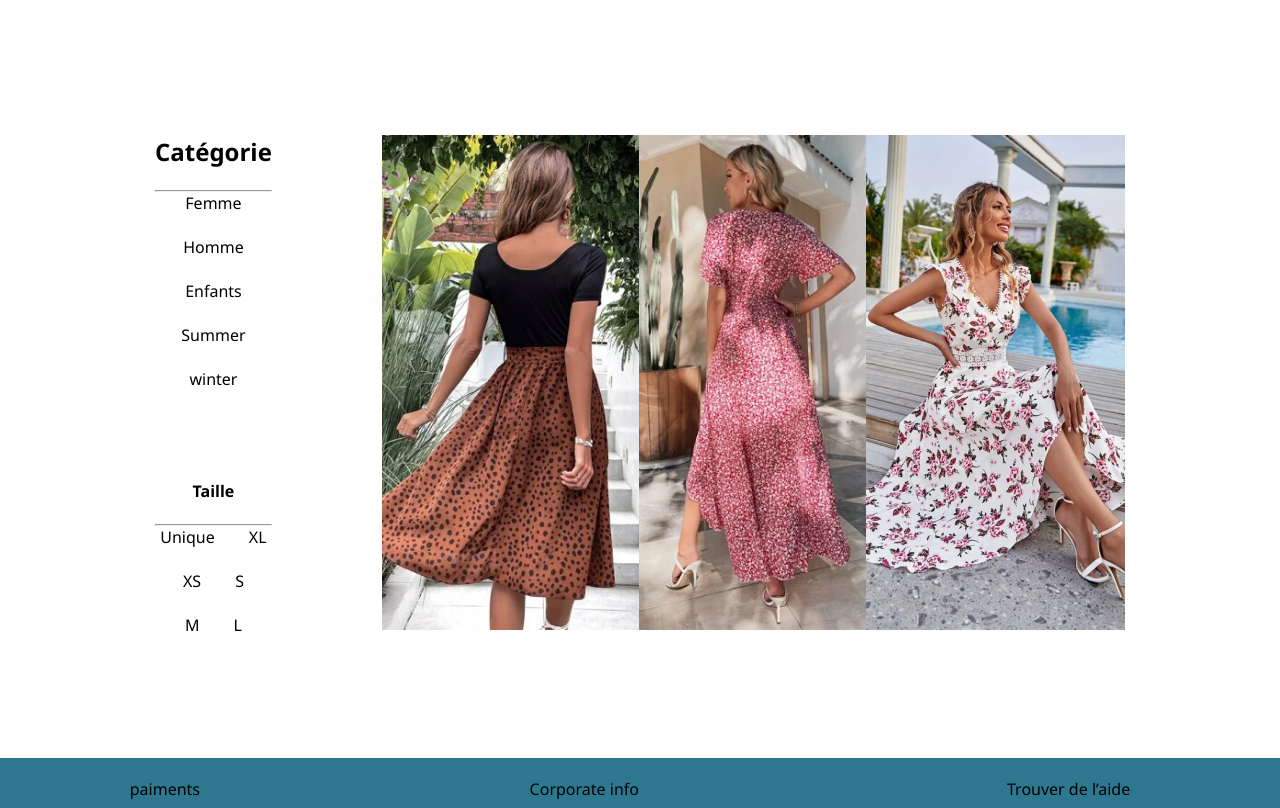
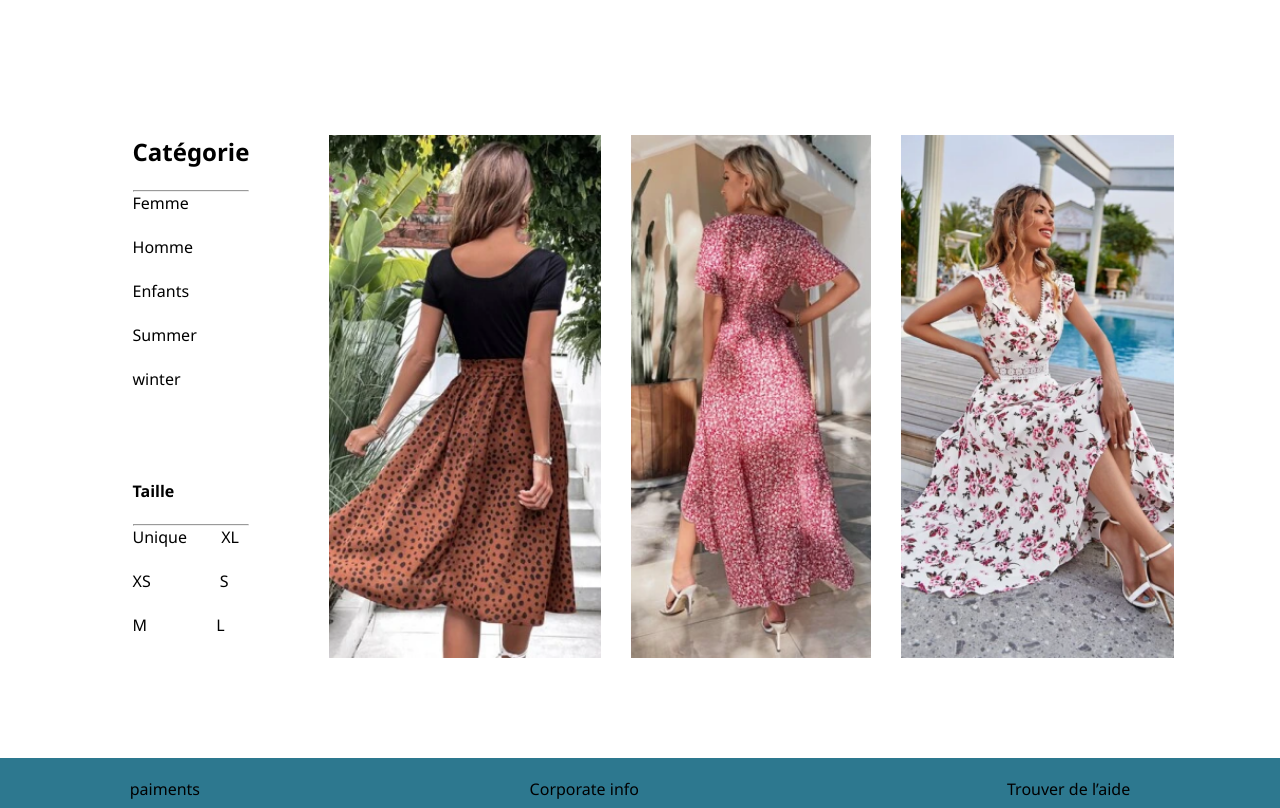
Before and after one commit to lina-22/ReactJs_C-C, a React (Create React App) app: page /boutiqueLandingImgaes in a window 1280 px wide. Shown: the part 380-1188 px from the top of the page. Built offline with nearby package versions, Linux system fonts and the light colour scheme.

Commit message:
Boutique landing images updated

```diff
--- a/src/App.css
+++ b/src/App.css
@@ -282,24 +282,32 @@ section .header{
     justify-content: space-around;
 }
 #landingsidebar1{
-    text-align: center;
-    /* word-spacing: 30px; */
+    text-align: left;
+    word-spacing: 30px;
 
 }
 #landingsidebar2{
-    text-align: center;
+    text-align: left;
     padding-top: 90px;
     word-spacing: 30px;
 }
 
-/* #landingsection_images{
-   display: inline;
+.landingsize_area{
+    word-spacing: 65px;
+}
+.landingsection_images{
+   display: flex;
    justify-content: space-between;
-} */
+}
+
+.display_img{
+    padding-left: 15px;
+    padding-right: 15px;
+}
 
 /* body end from boutique Landing Images */
 
-/* Boutique Ajuter Au Panier Start */
+
 
 /* body start from boutique */
 #Ajouterboutiqe{
@@ -373,7 +381,9 @@ section .header{
    height: 20px;
    width: 15px;
    /* text-align: center; */
-}
+ }
+
+
 #panierBoutique_body{
     padding: 200px;
     width: 100%;
--- a/src/Pages/User/BoutiqueLandingImgaes.jsx
+++ b/src/Pages/User/BoutiqueLandingImgaes.jsx
@@ -30,10 +30,10 @@ function BoutiqueLandingImgaes() {
           </section>
         </aside>
 
-        <section id="landingsection_images">
-          <img src={img26} alt="" />
-          <img src={img27} alt="" />
-          <img src={img28} alt="" />
+        <section className ="landingsection_images">
+          <img className="display_img" src={img26} alt="" />
+          <img className="display_img" src={img27} alt="" />
+          <img className="display_img" src={img28} alt="" />
         </section>
       </div>
     </div>
--- a/src/Pages/User/Panier.jsx
+++ b/src/Pages/User/Panier.jsx
@@ -3,7 +3,9 @@ import masterCard from '../../images/imgPage1/image_master_card.png';
 import paypal from '../../images/imgPage1/paypal.png';
 import visa from '../../images/imgPage1/image_visa.png';
 
+
 function Panier() {
+
   return (
     <div>
       <div id="panierboutiqe">
```
